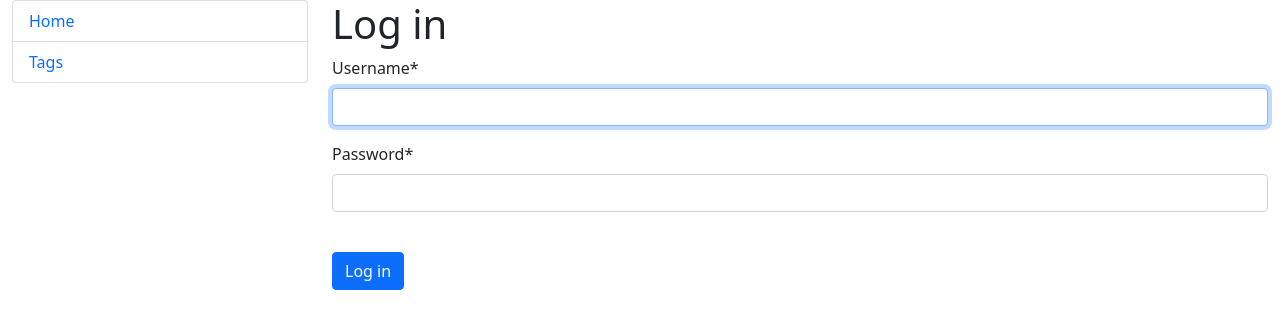
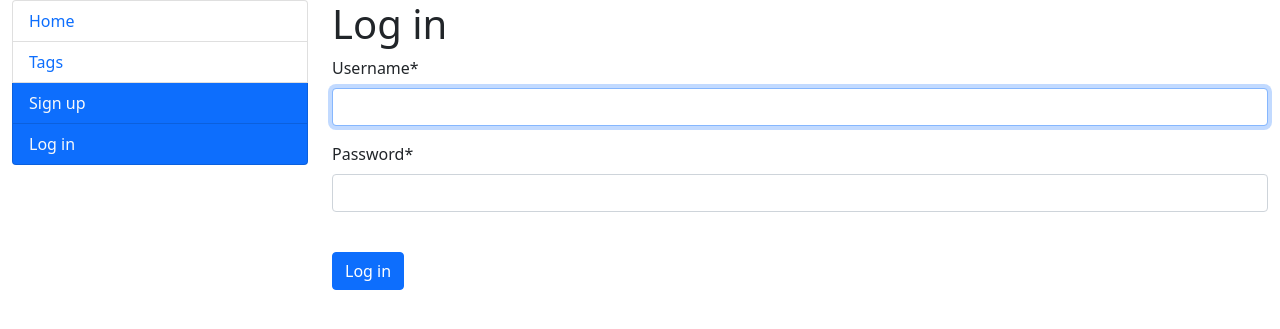
Before and after one commit to bknyrik/to-do-list, a Django app: page /accounts/login/ in a window 1280 px wide. Shown: the top 329 px of the page. Run offline with Django 5.2, Linux system fonts and the light colour scheme; some libraries are stand-ins or nearby versions.

Commit message:
Add condition with list items in sidebar.html

```diff
--- a/templates/includes/sidebar.html
+++ b/templates/includes/sidebar.html
@@ -5,4 +5,22 @@
   <li class="list-group-item">
     <a class="text-decoration-none" href="{% url "task_manager:tag-list" %}">Tags</a>
   </li>
+  {% if user.is_authenticated %}
+    <li class="list-group-item">
+      <a class="text-decoration-none" href="{% url "task_manager:user-update" pk=user.id %}">Account</a>
+    </li>
+    <li class="list-group-item bg-primary">
+      <form action="{% url "logout" %}" method="post">
+        {% csrf_token %}
+        <input class="link-light text-decoration-none border-0 bg-primary" type="submit" value="Log out">
+      </form>
+    </li>
+  {% else %}
+    <li class="list-group-item bg-primary">
+      <a class="text-light text-decoration-none" href="{% url "task_manager:user-create" %}">Sign up</a>
+    </li>
+    <li class="list-group-item bg-primary">
+      <a class="text-light text-decoration-none" href="{% url "login" %}">Log in</a>
+    </li>
+  {% endif %}
 </ul>
```
